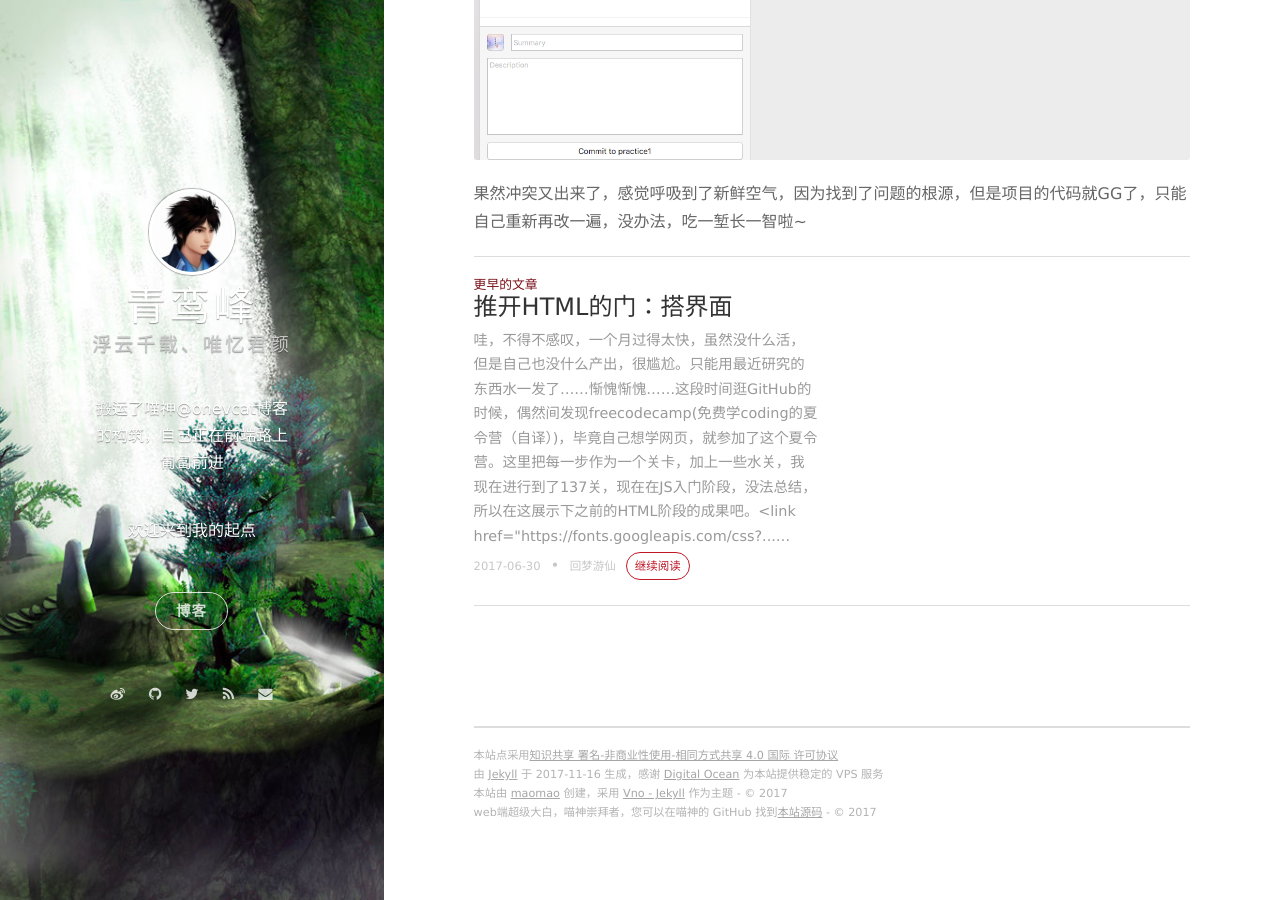
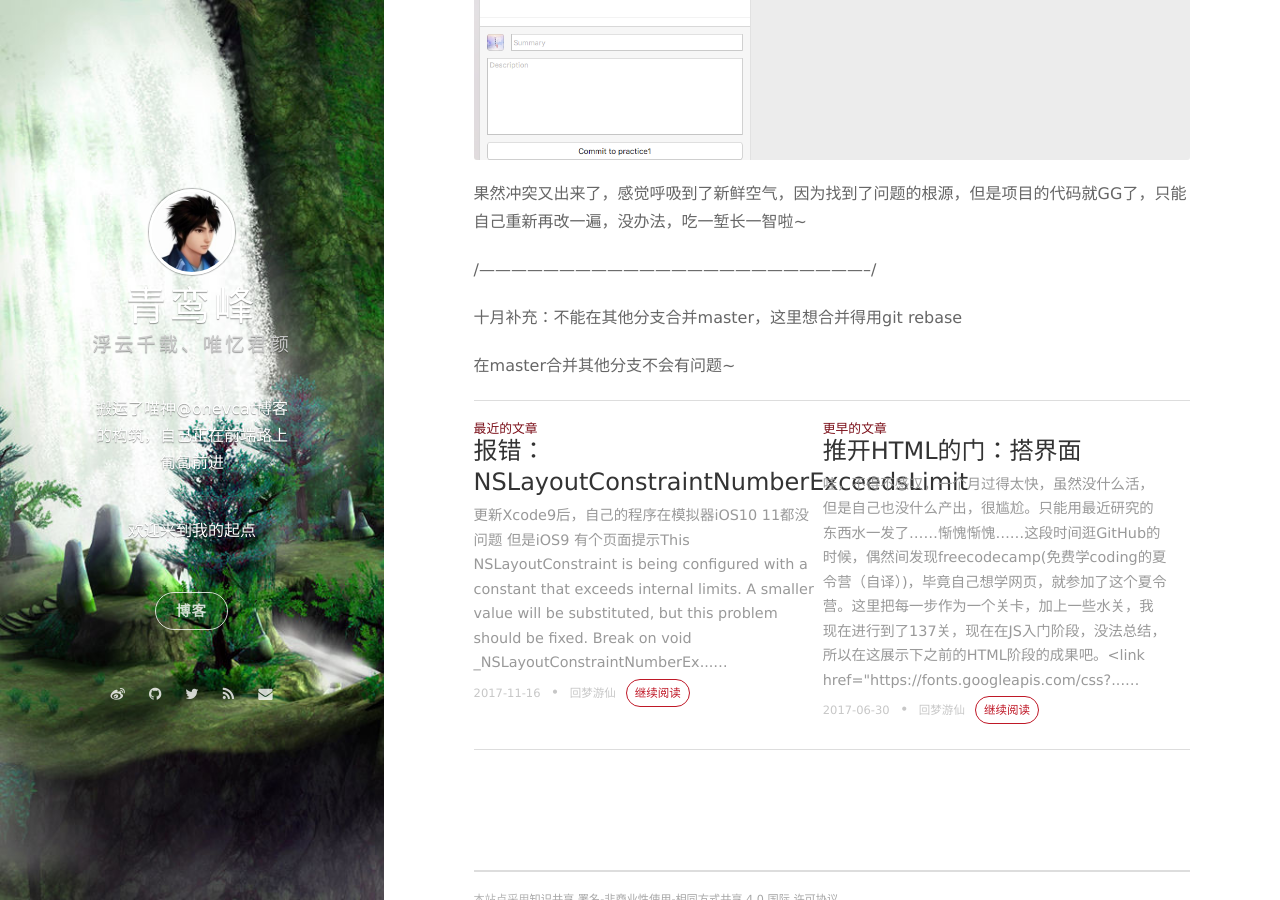
Before and after one commit to MikasaAckerman/mikasaackerman.github.io, a Jekyll site: the page built from _posts/2017-07-03-gitMergeConflict.markdown, in a window 1280 px wide and 900 px high, scrolled down 2777 px. Built offline with Jekyll 4.4.1, drawn with Linux system fonts in a browser that asks for light colours; nearby versions of some CDN libraries; comment, search, counter and statistics services are not loaded.

Commit message:
11.16.addArticle

```diff
--- a/_posts/2017-07-03-gitMergeConflict.markdown
+++ b/_posts/2017-07-03-gitMergeConflict.markdown
@@ -43,3 +43,10 @@ tags: 回梦游仙
 ![](/assets/images/2017/GitPractice4.png)
 
 果然冲突又出来了，感觉呼吸到了新鲜空气，因为找到了问题的根源，但是项目的代码就GG了，只能自己重新再改一遍，没办法，吃一堑长一智啦~
+
+
+/--------------------------------------------------------------------------/
+
+十月补充：不能在其他分支合并master，这里想合并得用git rebase
+
+在master合并其他分支不会有问题~
--- /dev/null
+++ b/_posts/2017-11-16-NSLayoutConstraintNumberExceedsLimit.markdown
@@ -0,0 +1,23 @@
+---
+layout: post
+title: "报错：NSLayoutConstraintNumberExceedsLimit"
+date: 2017-11-16 17:27:11.000000000 +09:00
+tags: 回梦游仙
+---
+
+更新Xcode9后，自己的程序在模拟器iOS10 11都没问题 但是iOS9 有个页面提示`This NSLayoutConstraint is being configured with a constant that exceeds internal limits. A smaller value will be substituted, but this problem should be fixed. Break on void _NSLayoutConstraintNumberExceedsLimit() to debug. This will be logged only once. This may break in the future. `然后界面就卡死就进不去了。自己也按照上文描述的加了断点也不行。
+
+![](/assets/images/2017/NSLayoutConstraintNumberExceedsLimit1.png)
+
+在一番不知所措之后，各种查搜，发现Stack Overflow有篇文章说的是不加括号，于是乎就试了一下，果然有提示，按照提示顺藤摸瓜找到了出现错误的类，然后查看代码发现了问题。
+
+![](/assets/images/2017/NSLayoutConstraintNumberExceedsLimit2.png)
+
+![](/assets/images/2017/NSLayoutConstraintNumberExceedsLimit3.png)
+
+该界面有个`textView.contentSize.height`，因为自己不能像算label的高度那样算好textView的高度只能用这个方法了，就报错了，没办法只能改成了iOS10才用textView。
+
+后来经过测试，发现iOS9.0 9.1不行，但是9.3可以（模拟器没有9.2），最后改成了9.3及之后用textView，其他时候用Label。
+
+
+p.s.记得之前有一次iOS9模拟器打印出类似上面的东西也是让我加断点去调试，打了之后感觉完全没有有用信息，而且完全不影响工程，就忽略了。。下次再遇到需提示自己随时截图。
```
Also changed, not shown: assets/images/2017/NSLayoutConstraintNumberExceedsLimit1.png (added), assets/images/2017/NSLayoutConstraintNumberExceedsLimit13.png (added), assets/images/2017/NSLayoutConstraintNumberExceedsLimit2.png (added).
